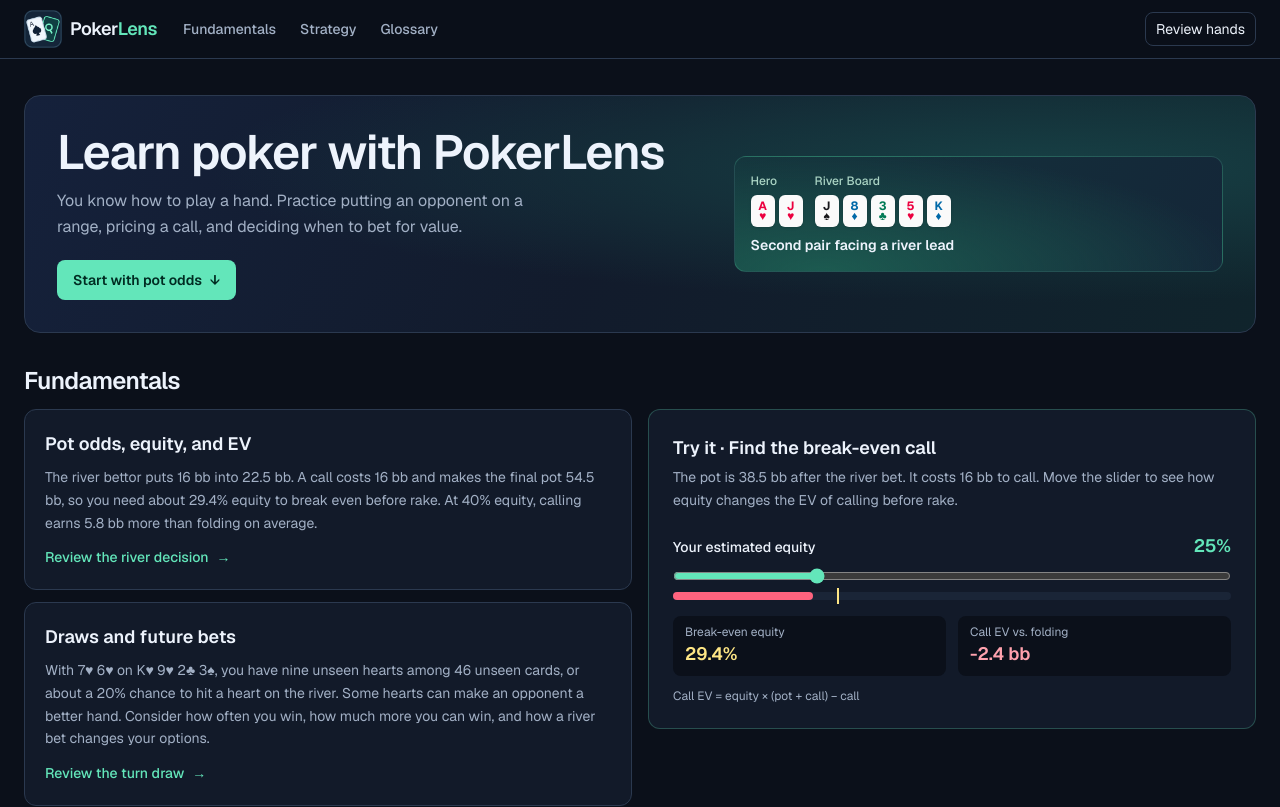
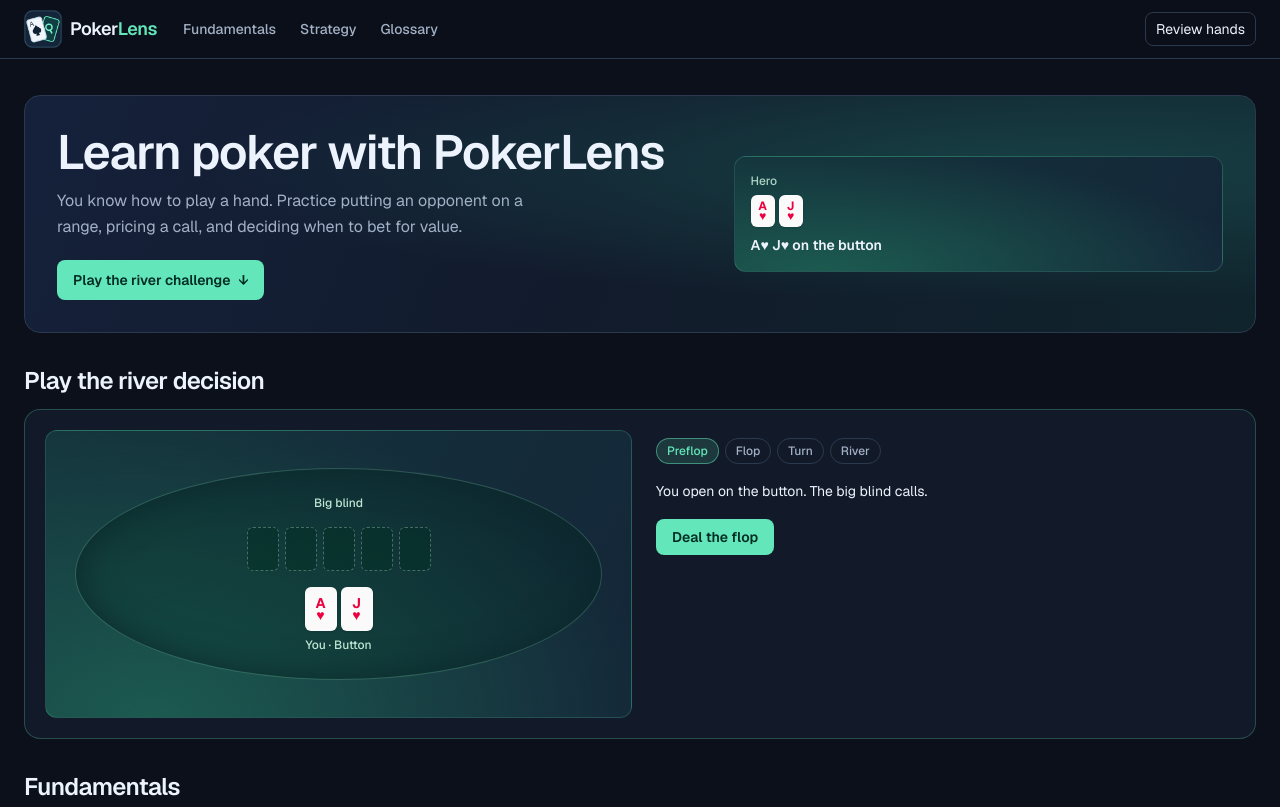
Before and after one commit to mikegauci/pokerlens, a Next.js app: page /learn in a window 1280 px wide. Shown: the top 807 px of the page. Built offline with nearby package versions, Linux system fonts and the light colour scheme.

Commit message:
Add a playable river challenge to PokerLens Learn

```diff
--- a/src/app/learn/page.tsx
+++ b/src/app/learn/page.tsx
@@ -4,8 +4,10 @@ import type { ReactNode } from "react";
 import { AppShell } from "@/components/AppShell";
 import { CallEvExercise, KnowledgeCheck } from "@/components/LearnExercises";
 import { Cards } from "@/components/PlayingCard";
+import { RiverChallenge } from "@/components/RiverChallenge";
 import { PokerGlossary } from "@/components/PokerGlossary";
 import { bluffCatchQuestion, valueBetQuestion } from "@/lib/poker/learn";
+import { analyzeHand, type AnalysisOptions } from "@/lib/poker/analyze";
 import { parseHand } from "@/lib/poker/parser";
 import { SAMPLES, type SampleHand } from "@/lib/poker/samples";
 
@@ -33,6 +35,21 @@ const draw = getSample("flush-draw-price");
 const value = getSample("missed-value");
 const threeBet = getSample("kjo-3bet-pot");
 
+const riverHand = parseHand(river.text);
+const riverBettor = riverHand.actions.find((action) => action.street === "river" && action.type === "bet" && action.player !== riverHand.hero);
+if (!riverBettor) throw new Error("The river challenge needs an opponent bet.");
+
+const rangePresets: { label: string; description: string; options?: AnalysisOptions }[] = [
+  { label: "Standard estimate", description: "PokerLens estimates a mix of value hands and bluffs from the big blind’s actions." },
+  { label: "Value-heavy example", description: "Assume the big blind reaches this spot with KQ, KTs, K8s, K5s, or a set of eights, fives, or threes.", options: { rangeOverrides: { [riverBettor.player]: "KQ,KTs,K8s,K5s,88,55,33" } } },
+  { label: "Bluffs more often", description: "The same starting range, with more weight on weaker hands when the big blind bets.", options: { profile: "aggressive" } },
+];
+const riverSpots = rangePresets.map(({ label, description, options }) => {
+  const spot = analyzeHand(riverHand, options).decisions.find((decision) => decision.street === "river" && decision.toCall > 0);
+  if (spot?.equity === undefined || spot.evCall === undefined) throw new Error("The river challenge needs an equity estimate.");
+  return { label, description, equity: spot.equity, callEv: spot.evCall / riverHand.bb, pot: spot.pot / riverHand.bb, toCall: spot.toCall / riverHand.bb };
+});
+
 export default function LearnPage() {
   return (
     <AppShell learning links={sections}>
@@ -43,12 +60,21 @@ export default function LearnPage() {
             <p className="mt-3 max-w-lg leading-relaxed text-muted">
               You know how to play a hand. Practice putting an opponent on a range, pricing a call, and deciding when to bet for value.
             </p>
-            <Link href="#fundamentals" className="mt-5 inline-flex rounded-lg bg-accent px-4 py-2.5 text-sm font-semibold text-emerald-950 hover:bg-emerald-300">
-              Start with pot odds <span className="ml-2" aria-hidden="true">↓</span>
+            <Link href="#river-challenge" className="mt-5 inline-flex rounded-lg bg-accent px-4 py-2.5 text-sm font-semibold text-emerald-950 hover:bg-emerald-300">
+              Play the river challenge <span className="ml-2" aria-hidden="true">↓</span>
             </Link>
           </div>
-          <SampleSpot sample={river} boardCount={5} />
+          <SampleSpot sample={river} title="A♥ J♥ on the button" />
         </section>
+
+        <RiverChallenge
+          hero={riverHand.heroCards}
+          board={riverHand.board}
+          pot={riverSpots[0].pot}
+          toCall={riverSpots[0].toCall}
+          ranges={riverSpots}
+          sampleHref={`/samples/${river.id}`}
+        />
 
         <section id="fundamentals" tabIndex={-1} aria-labelledby="fundamentals-title" className="jump-target mt-8">
           <h2 id="fundamentals-title" className="text-2xl font-semibold tracking-tight">Fundamentals</h2>
@@ -82,7 +108,7 @@ export default function LearnPage() {
             </Lesson>
             <Lesson title="Facing a 3-bet out of position">
               <p>When the button re-raises your cutoff open, you’ll act first postflop. KJo can make top pair and still lose to stronger kings. Weigh the size, effective stacks, and how wide the button re-raises before committing more chips.</p>
-              <SampleSpot sample={threeBet} boardCount={0} />
+              <SampleSpot sample={threeBet} />
               <SampleLink sample={threeBet}>Review the preflop call</SampleLink>
             </Lesson>
           </div>
@@ -111,9 +137,8 @@ function Lesson({ title, children }: { title: string; children: ReactNode }) {
   );
 }
 
-function SampleSpot({ sample, boardCount }: { sample: SampleHand; boardCount: number }) {
+function SampleSpot({ sample, title = sample.title }: { sample: SampleHand; title?: string }) {
   const hand = parseHand(sample.text);
-  const board = hand.board.slice(0, boardCount);
   return (
     <div className="sample-felt rounded-xl border border-accent/20 p-3 sm:p-4">
       <div className="flex flex-wrap items-end gap-3">
@@ -121,14 +146,8 @@ function SampleSpot({ sample, boardCount }: { sample: SampleHand; boardCount: nu
           <p className="mb-1 text-xs font-medium text-emerald-100/80">Hero</p>
           <Cards cards={hand.heroCards} size="sm" />
         </div>
-        {board.length > 0 && (
-          <div>
-            <p className="mb-1 text-xs font-medium capitalize text-emerald-100/80">{sample.previewStreet} board</p>
-            <Cards cards={board} size="sm" />
-          </div>
-        )}
       </div>
-      <p className="mt-2 text-sm font-semibold text-ink">{sample.title}</p>
+      <p className="mt-2 text-sm font-semibold text-ink">{title}</p>
     </div>
   );
 }
--- /dev/null
+++ b/src/components/RiverChallenge.tsx
@@ -0,0 +1,155 @@
+"use client";
+
+import Link from "next/link";
+import { useEffect, useRef, useState } from "react";
+import type { Card } from "@/lib/poker/cards";
+import { Cards, PlayingCard } from "./PlayingCard";
+
+const streets = [
+  { name: "Preflop", cards: 0, action: "You open on the button. The big blind calls." },
+  { name: "Flop", cards: 3, action: "You flop top pair. The big blind checks and calls your bet." },
+  { name: "Turn", cards: 4, action: "The big blind checks and calls again." },
+  { name: "River", cards: 5, action: "The king falls and the big blind leads into you. Would you call or fold?" },
+];
+
+type RangeEstimate = {
+  label: string;
+  description: string;
+  equity: number;
+  callEv: number;
+};
+
+type RiverChallengeProps = {
+  hero: Card[];
+  board: Card[];
+  pot: number;
+  toCall: number;
+  ranges: RangeEstimate[];
+  sampleHref: string;
+};
+
+const percent = (value: number) => `${(value * 100).toFixed(1)}%`;
+
+export function RiverChallenge({ hero, board, pot, toCall, ranges, sampleHref }: RiverChallengeProps) {
+  const [streetIndex, setStreetIndex] = useState(0);
+  const [choice, setChoice] = useState<"call" | "fold" | null>(null);
+  const [rangeIndex, setRangeIndex] = useState(0);
+  const callButton = useRef<HTMLButtonElement>(null);
+  const nextButton = useRef<HTMLButtonElement>(null);
+  const focusNext = useRef(false);
+  const street = streets[streetIndex];
+  const next = streets[streetIndex + 1];
+  const range = ranges[rangeIndex];
+  const price = toCall / (pot + toCall);
+  const roundedEv = Math.round(range.callEv * 10) / 10;
+  const ev = `${roundedEv > 0 ? "+" : ""}${roundedEv.toFixed(1)} bb`;
+  const betterAction = roundedEv > 0 ? "Call" : roundedEv < 0 ? "Fold" : null;
+
+  useEffect(() => {
+    if (!focusNext.current) return;
+    focusNext.current = false;
+    (next ? nextButton : callButton).current?.focus({ preventScroll: true });
+  }, [streetIndex, next]);
+
+  function restart() {
+    focusNext.current = true;
+    setStreetIndex(0);
+    setRangeIndex(0);
+    setChoice(null);
+  }
+
+  return (
+    <section id="river-challenge" tabIndex={-1} aria-labelledby="river-challenge-title" className="jump-target mt-8">
+      <h2 id="river-challenge-title" className="text-2xl font-semibold tracking-tight">Play the river decision</h2>
+      <div className="mt-3 grid gap-4 rounded-2xl border border-accent/25 bg-panel p-3 sm:p-5 lg:grid-cols-2">
+        <div className="sample-felt relative isolate grid min-h-64 content-center gap-4 overflow-hidden rounded-xl border border-accent/20 px-3 py-5 text-center sm:min-h-72">
+          <div className="pointer-events-none absolute inset-[13%_5%] -z-10 rounded-[50%] border border-emerald-200/20 bg-emerald-950/25 shadow-[inset_0_0_35px_#0b292c]" />
+          <p className="text-xs font-medium text-emerald-100/90">Big blind</p>
+          <div className="flex h-11 justify-center gap-1.5" role="group" aria-label={`${street.name} board`}>
+            {board.map((card, i) => i < street.cards ? (
+              <span key={card} className="deal-card inline-flex"><PlayingCard card={card} /></span>
+            ) : (
+              <span key={card} aria-hidden="true" className="w-8 rounded-md border border-dashed border-emerald-100/30 bg-emerald-950/45" />
+            ))}
+          </div>
+          <div className="flex flex-col items-center gap-1.5">
+            <Cards cards={hero} />
+            <p className="text-xs font-medium text-emerald-100/90">You · Button</p>
+          </div>
+        </div>
+
+        <div className="min-w-0 p-1 sm:p-2">
+          <div className="flex flex-wrap items-center justify-between gap-2">
+            <ol className="flex flex-wrap gap-1.5" aria-label="Hand progress">
+              {streets.map(({ name }, index) => (
+                <li key={name} aria-current={streetIndex === index ? "step" : undefined}
+                  className={`rounded-full border px-2.5 py-1 text-xs font-medium ${index === streetIndex ? "border-accent/50 bg-accent/15 text-accent" : "border-line text-muted"}`}>
+                  {name}
+                </li>
+              ))}
+            </ol>
+            {streetIndex > 0 && (
+              <button type="button" onClick={restart} className="rounded px-1.5 py-1 text-xs text-muted hover:text-accent">Restart hand</button>
+            )}
+          </div>
+
+          <div aria-live="polite" aria-atomic="true">
+            <p className="mt-4 text-sm leading-relaxed text-ink">{street.action}</p>
+            {!next && (
+              <p className="mt-2 text-sm text-muted"><strong className="text-amber-200">{toCall} bb to call</strong> · {pot} bb in the pot after the bet</p>
+            )}
+          </div>
+
+          {next ? (
+            <button ref={nextButton} type="button" onClick={() => {
+              focusNext.current = true;
+              setStreetIndex(streetIndex + 1);
+            }} className="mt-4 rounded-lg bg-accent px-4 py-2 text-sm font-semibold text-emerald-950 hover:bg-emerald-300">
+              Deal the {next.name.toLowerCase()}
+            </button>
+          ) : (
+            <div className="mt-4 flex gap-2" role="group" aria-label="Your river decision">
+              {(["call", "fold"] as const).map((action) => (
+                <button key={action} ref={action === "call" ? callButton : undefined} type="button" aria-pressed={choice === action} onClick={() => setChoice(action)}
+                  className={`min-w-20 rounded-lg border px-4 py-2 text-sm font-semibold capitalize ${choice === action ? "border-accent bg-accent text-emerald-950" : "border-line bg-bg text-ink hover:border-accent/50"}`}>
+                  {action}
+                </button>
+              ))}
+            </div>
+          )}
+
+          <div role="status" className={choice ? "mt-4" : undefined}>
+            {choice && (
+              <p className="text-sm leading-relaxed text-muted">
+                <strong className={betterAction?.toLowerCase() === choice ? "text-accent" : "text-amber-200"}>
+                  {betterAction ? `${betterAction} has higher estimated EV against this range.` : "Call and fold have about the same EV against this range."}
+                </strong>{" "}
+                You chose {choice}. Calling is worth {ev} relative to folding, before rake.
+              </p>
+            )}
+          </div>
+
+          {choice && (
+            <div className="mt-4 border-t border-line pt-4">
+              <label htmlFor="challenge-range" className="block text-sm font-medium">Try a different opponent range</label>
+              <select id="challenge-range" value={rangeIndex} onChange={(e) => setRangeIndex(Number(e.currentTarget.value))}
+                className="mt-1.5 w-full rounded-lg border border-line bg-bg px-3 py-2 text-sm">
+                {ranges.map(({ label }, index) => <option key={label} value={index}>{label}</option>)}
+              </select>
+              <p className="mt-2 text-xs leading-relaxed text-muted">{range.description}</p>
+              <div className="relative mt-4 h-2 rounded-full bg-bg" aria-hidden="true">
+                <div className={`equity-fill absolute inset-y-0 left-0 rounded-full ${range.equity >= price ? "bg-accent" : "bg-rose-400"}`} style={{ width: percent(range.equity) }} />
+                <div className="absolute -inset-y-1 w-0.5 bg-amber-200" style={{ left: percent(price) }} />
+              </div>
+              <div className="mt-2 flex flex-wrap justify-between gap-x-2 text-xs font-medium">
+                <span>Estimated equity {percent(range.equity)}</span>
+                <span className="text-amber-200">Break-even {percent(price)}</span>
+              </div>
+              <Link href={sampleHref} className="mt-4 inline-block rounded text-sm font-medium text-accent underline-offset-4 hover:underline">Open full hand review <span aria-hidden="true">→</span></Link>
+            </div>
+          )}
+        </div>
+      </div>
+    </section>
+  );
+}
```
